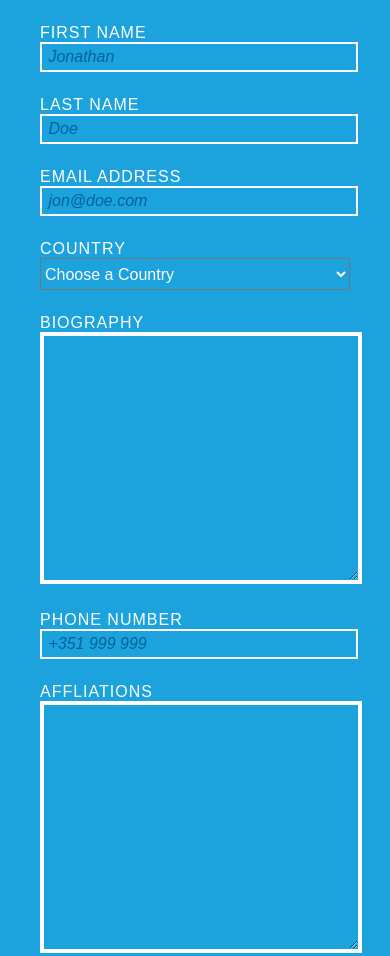
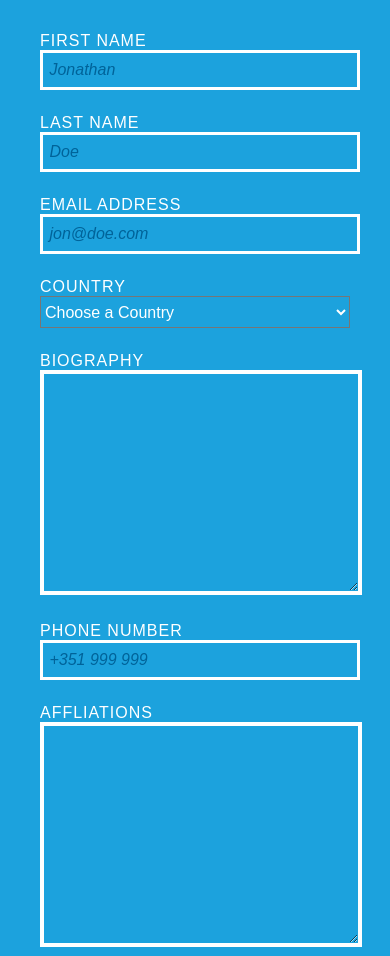
Before and after one commit to gmaniago/responsive-form, a website: page responsive-form/index.html in a window 390 px wide. Shown: the top 956 px of the page. Drawn offline with Linux system fonts and the light colour scheme.

Commit message:
fixes margin for breakpoint3

```diff
--- a/responsive-form/styles/main.css
+++ b/responsive-form/styles/main.css
@@ -3,16 +3,18 @@ body {
   font-family: Arial, sans-serif;
   background: #1CA2DD;
   padding: 0 2em 2em 2em;
+  margin-top: 2em;
 }
 
 .text {
   background: #1CA2DD;
-  border: .15em solid white;
+  border: .2em solid white;
   width: 100%;
   color: #00669C;
+  font-weight: lighter;
   font-size: 1em;
   font-style: italic;
-  height: 1.5em;
+  height: 2em;
 }
 
 ::-webkit-input-placeholder {
@@ -33,9 +35,9 @@ body {
 
 textarea {
   display: block;
-  height: 18em;
+  height: 16em;
   width: 100%;
-  border: .35em solid white;
+  border: .3em solid white;
   background: #1CA2DD;
   margin-bottom: 2em;
 }
@@ -88,7 +90,7 @@ button {
 
   @media screen and (min-width: 1122px) {
     .part1 {
-    margin-right: 2em;
+    margin-right: 2.3em;
     float: left;
     width: 31%;
   }
```
